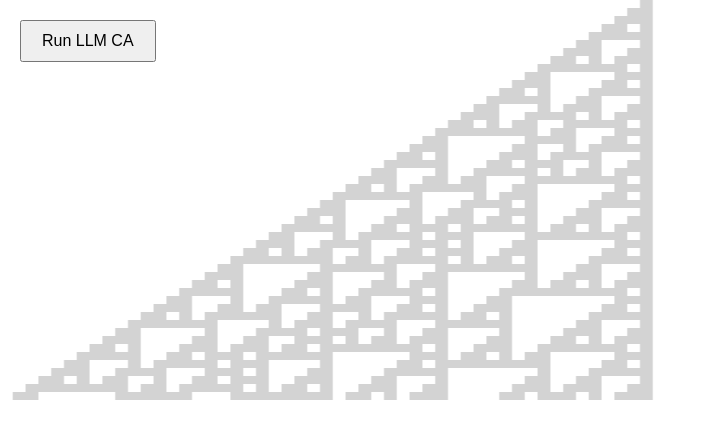
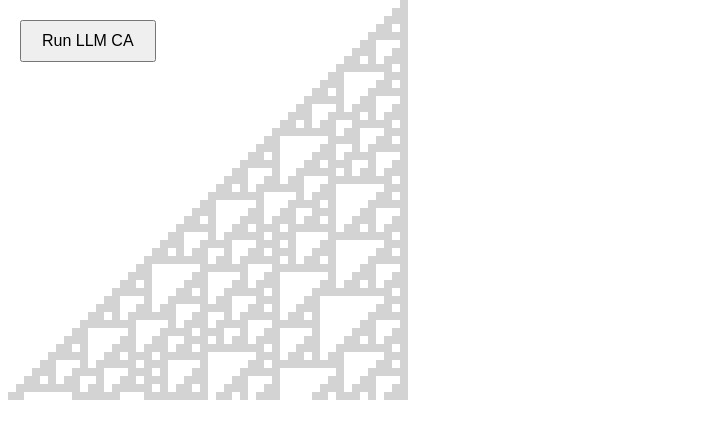
Before and after one commit to chnicoloso/llm-universality, a plain HTML site: page index.html in a window 1280 px wide. Shown: the whole page, without its empty margins (0-708 px from the left). Drawn offline with Linux system fonts and the light colour scheme.

Commit message:
fix canvas proportions

```diff
--- a/index.html
+++ b/index.html
@@ -16,10 +16,6 @@
             width: 100vw;
             height: 100vh;
             position: relative;
-        }
-        canvas {
-            flex: 1;
-            height: 100%;
         }
         #llmButton {
             position: absolute;
@@ -61,7 +57,7 @@ const CELL_SIZE = 8;
  * Width of the canvas in pixels.
  * @type {number}
  */
-const CANVAS_WIDTH = ROW_SIZE * CELL_SIZE;
+const CANVAS_WIDTH = window.innerWidth;
 /**
  * Height of the canvas in pixels.
  * @type {number}
```
